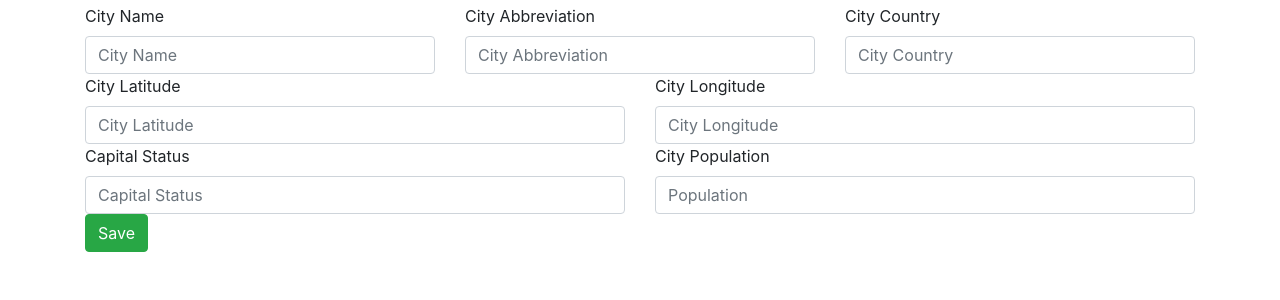
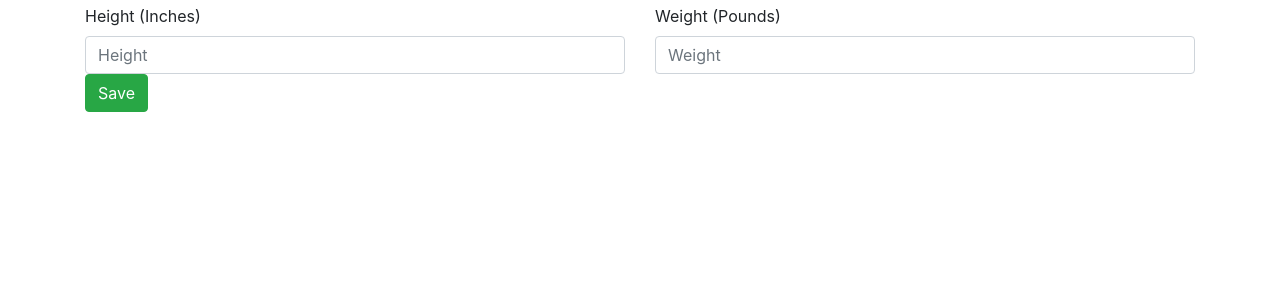
Before and after one commit to sng23/python-docker-flask-pycharm-bootstrap-lesson3, a Flask app: page /edit/1 in a window 1280 px wide. Shown: the part 56-356 px from the top of the page. Run offline with Flask 2, Linux system fonts and the light colour scheme; data comes from the database, SQL or seed files in the repository; tables that the repository leaves empty or names only in its code hold one stand-in row (values such as "Sample post"); some libraries are stand-ins or nearby versions.

Commit message:
Feature: Edit page.

```diff
--- a/app/app.py
+++ b/app/app.py
@@ -33,12 +33,12 @@ def record_view(hw_id):
     return render_template('view.html', title='View Form', hw=result[0])
 
 
-@app.route('/edit/<int:city_id>', methods=['GET'])
-def form_edit_get(city_id):
+@app.route('/edit/<int:hw_id>', methods=['GET'])
+def form_edit_get(hw_id):
     cursor = mysql.get_db().cursor()
-    cursor.execute('SELECT * FROM tblCitiesImport WHERE id=%s', city_id)
+    cursor.execute('SELECT * FROM tblHwImport WHERE id=%s', hw_id)
     result = cursor.fetchall()
-    return render_template('edit.html', title='Edit Form', city=result[0])
+    return render_template('edit.html', title='Edit Form', hw=result[0])
 
 
 @app.route('/edit/<int:city_id>', methods=['POST'])
--- a/app/templates/edit.html
+++ b/app/templates/edit.html
@@ -1,44 +1,19 @@
 {% extends "layout.html" %}
 {% block content %}
-<form action="/edit/{{city.id}}" method="post">
+<form action="/edit/{{hw.id}}" method="post">
     <div class="row">
         <div class="col">
-            <label for="fldName">City Name</label>
-            <input id="fldName" type="text" class="form-control" placeholder="City Name" name="fldName" value="{{city.fldName}}">
+            <label for="fldHeightInches">Height (Inches)</label>
+            <input id="fldHeightInches" type="text" class="form-control" placeholder="Height"
+                   name="fldHeightInches" value="{{hw.fldHeightInches}}">
         </div>
         <div class="col">
-            <label for="fldAbbreviation">City Abbreviation</label>
-            <input id="fldAbbreviation" type="text" class="form-control" placeholder="City Abbreviation"
-                   name="fldAbbreviation" value="{{city.fldAbbreviation}}">
-        </div>
-        <div class="col">
-            <label for="fldCountry">City Country</label>
-            <input id="fldCountry" type="text" class="form-control" placeholder="City Country" name="fldCountry" value="{{city.fldCountry}}">
+            <label for="fldWeightPounds">Weight (Pounds)</label>
+            <input id="fldWeightPounds" type="text" class="form-control" placeholder="Weight"
+                   name="fldWeightPounds" value="{{hw.fldWeightPounds}}">
         </div>
     </div>
 
-    <div class="row">
-        <div class="col">
-            <label for="fldLat">City Latitude</label>
-            <input id="fldLat" type="text" class="form-control" placeholder="City Latitude" name="fldLat" value="{{city.fldLat}}">
-        </div>
-        <div class="col">
-            <label for="fldlong">City Longitude</label>
-            <input id="fldlong" type="text" class="form-control" placeholder="City Longitude" name="fldLong" value="{{city.fldLong}}">
-        </div>
-    </div>
-    <div class="row">
-        <div class="col">
-            <label for="fldCapitalStatus">Capital Status</label>
-
-            <input id="fldCapitalStatus" type="text" class="form-control" placeholder="Capital Status"
-                   name="fldCapitalStatus" value="{{city.fldCapitalStatus}}">
-        </div>
-        <div class="col">
-            <label for="fldPopulation">City Population</label>
-            <input id="fldPopulation" type="text" class="form-control" placeholder="Population" name="fldPopulation" value="{{city.fldPopulation}}">
-        </div>
-    </div>
     <button type="submit" class="btn btn-success">Save</button>
 
 </form>
```
